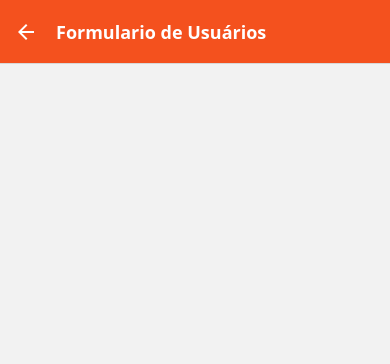
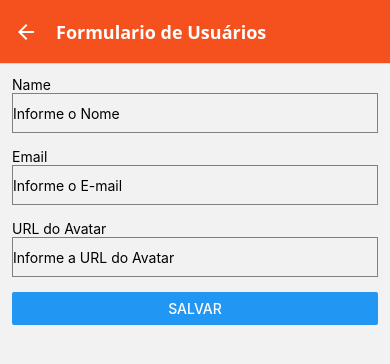
Before and after one commit to ExcaliBruno/rncrud, a React Native app: screen /UserForm in a window 390 px wide. Shown: the top 364 px of the page. Built offline with nearby package versions, Linux system fonts and the light colour scheme.

Commit message:
feat: desenvolvido formulario com inputs com informacoes dos usuarios

```diff
--- a/src/views/UserForm.js
+++ b/src/views/UserForm.js
@@ -1,11 +1,50 @@
 import React, { useState } from 'react'
-import { Text } from 'react-native'
+import { Button, StyleSheet, Text, TextInput, View } from 'react-native'
 
 export default ({route, navigation}) => {
     const [user, setUser] =useState(route.params ? route.params : {})
 
     return(
-
-        <Text>{user.id }</Text>
+        <View style={style.form}>
+            <Text>Name</Text>
+            <TextInput
+                style={style.input}
+                onChangeText={name => setUser({...user, name})}
+                placeholder="Informe o Nome"
+                value={user.name}
+            />
+            <Text>Email</Text>
+            <TextInput
+                style={style.input}
+                onChangeText={email => setUser({...user, email})}
+                placeholder="Informe o E-mail"
+                value={user.email}
+            />
+            <Text>URL do Avatar</Text>
+            <TextInput
+                style={style.input}
+                onChangeText={avatarUrl => setUser({...user, avatarUrl})}
+                placeholder="Informe a URL do Avatar"
+                value={user.avatarUrl}
+            />
+            <Button
+                title="Salvar"
+                onPress={() => {
+                    navigation.goBack()
+                }}
+            />
+        </View>
     )
 }
+
+const style = StyleSheet.create({
+    form: {
+        padding: 12,
+    },
+    input: {
+        height: 40,
+        borderColor: 'gray',
+        borderWidth: 1,
+        marginBottom: 15,
+    }
+})
--- a/src/views/UserList.js
+++ b/src/views/UserList.js
@@ -1,5 +1,5 @@
 import React from 'react'
-import { Alert, FlatList, View } from 'react-native'
+import {  FlatList, View } from 'react-native'
 import users from '../data/user'
 import { ListItem, Avatar, Button, Icon } from 'react-native-elements'
 
```
